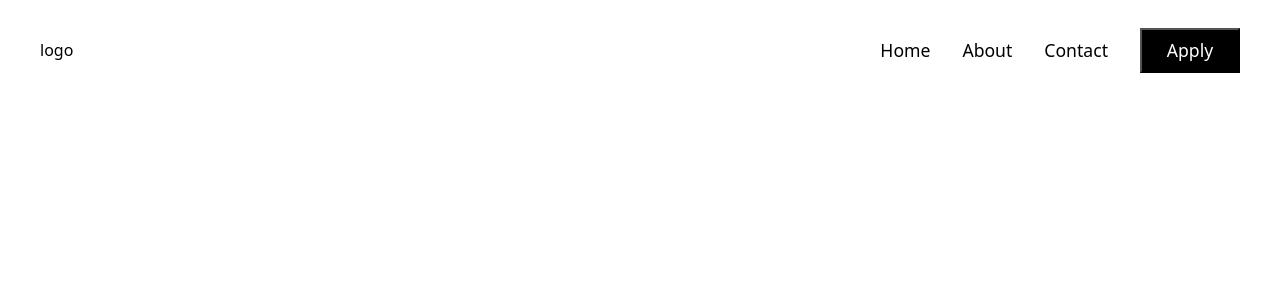
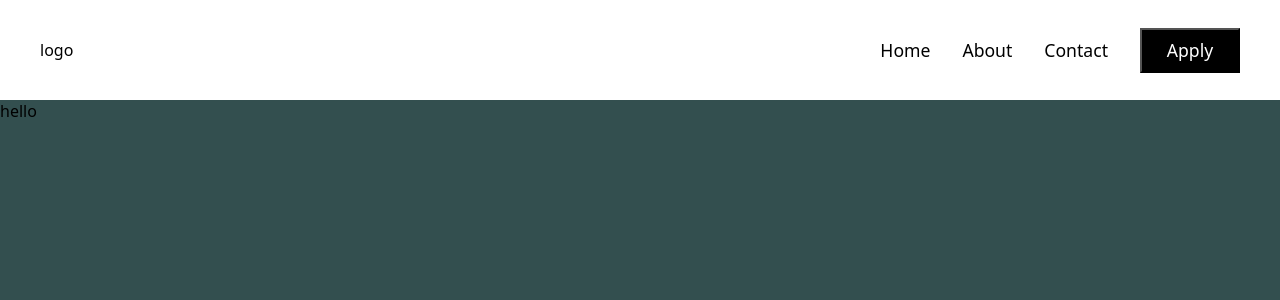
Before and after one commit to SrivastavArchit/byteintern, a React (Create React App) app: page / in a window 1280 px wide. Shown: the top 300 px of the page. Built offline with nearby package versions, Linux system fonts and the light colour scheme.

Commit message:
Your commit message here

```diff
--- a/src/App.jsx
+++ b/src/App.jsx
@@ -1,11 +1,14 @@
 import React from 'react'
 import Navbar from './components/Navbar/Navbar';
+import Hero from './components/Hero/Hero';
 
 const App = () => {
   return (
     <>
         <div className='wrapper'>
         <Navbar/>
+        <Hero/>
+
         </div>
     </>
   )
--- /dev/null
+++ b/src/components/Hero/Hero.jsx
@@ -0,0 +1,15 @@
+import React from 'react';
+import './hero.css';
+
+const Hero = () => {
+  return (
+    <>
+    <div className='hero-container'>
+        hello
+
+    </div>
+    </>
+  )
+}
+
+export default Hero
--- /dev/null
+++ b/src/components/Hero/hero.css
@@ -0,0 +1,6 @@
+.hero-container
+{
+    height: 100vh;
+    width: 100vw;
+    background-color: rgb(51, 79, 79);
+}
```
